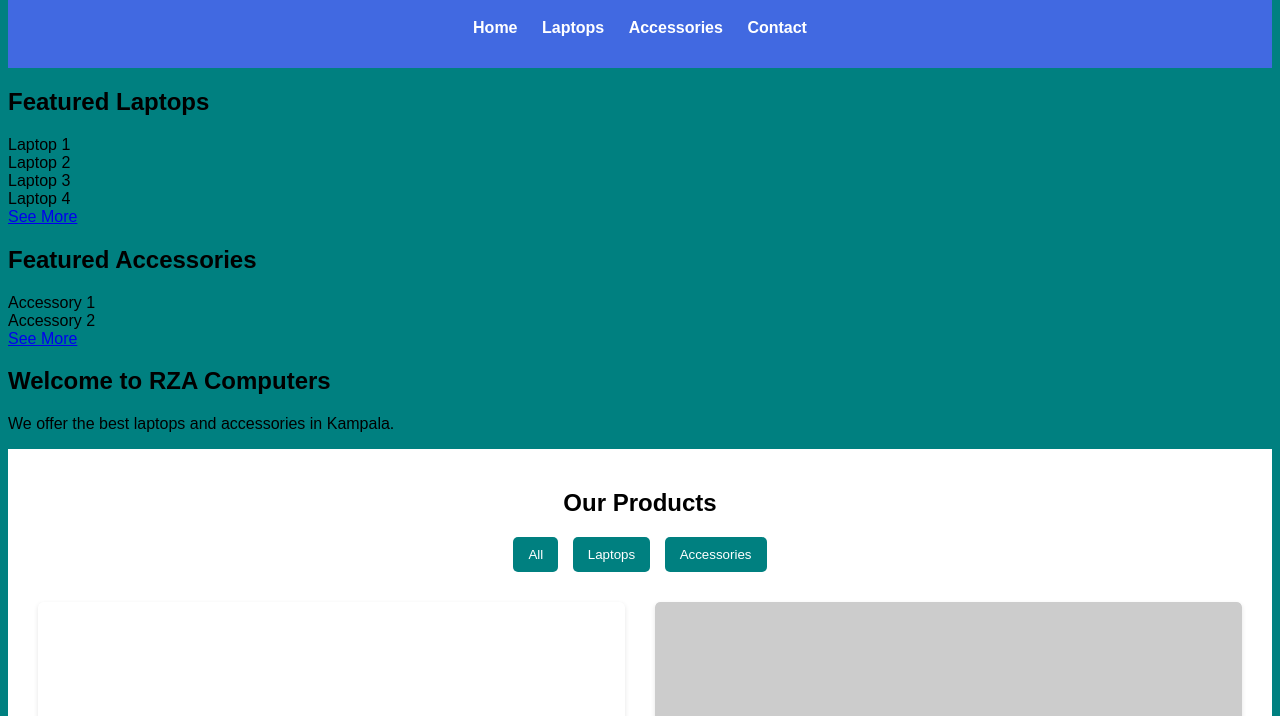
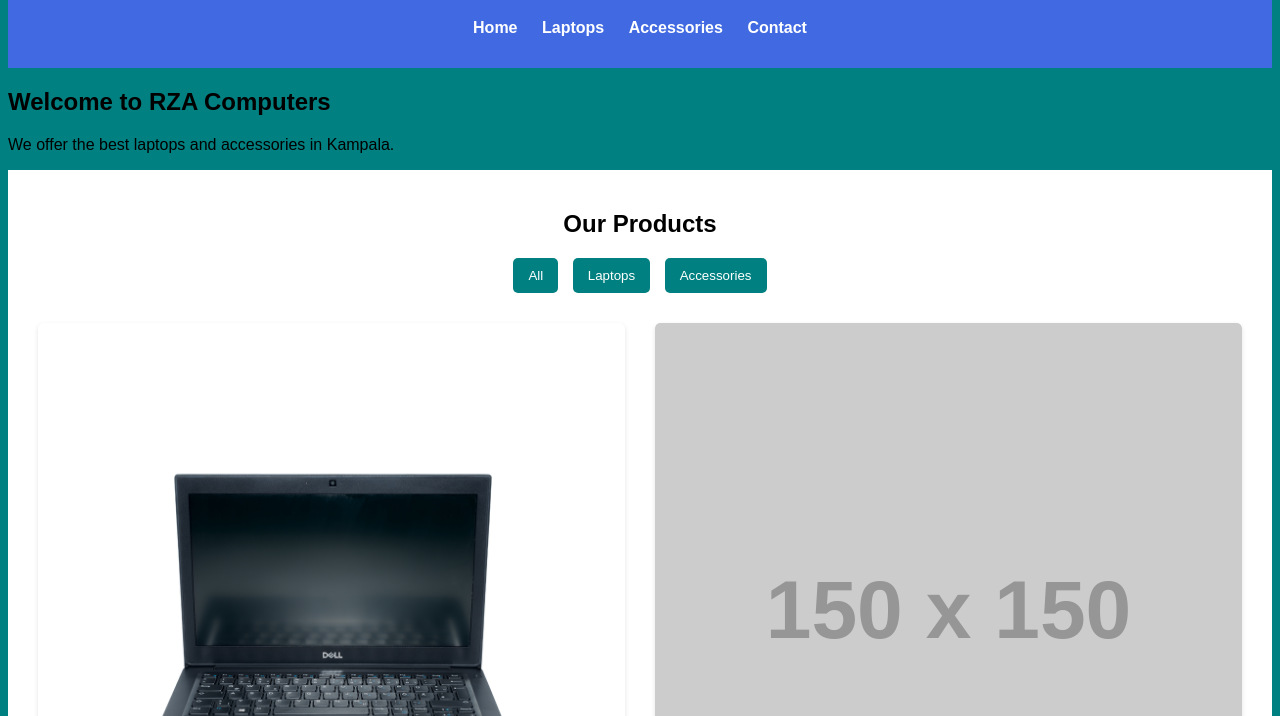
Before and after one commit to RZACOMPUTERS/RZACOMPUTERS.github.io, a plain HTML site: page index.html in a window 1280 px wide. Shown: the part 84-800 px from the top of the page. Drawn offline with Linux system fonts and the light colour scheme; placeholder pictures from the web are drawn by us; files whose address does not match are found by name.

Commit message:
Update index.html

```diff
--- a/index.html
+++ b/index.html
@@ -20,27 +20,7 @@
             <li><a href="#">Contact</a></li>
           </ul>
         </nav>
-      </header>
-
-    <section id="laptops">
-        <h2>Featured Laptops</h2>
-        <div class="product-grid">
-            <div class="product">Laptop 1</div>
-            <div class="product">Laptop 2</div>
-            <div class="product">Laptop 3</div>
-            <div class="product">Laptop 4</div>
-        </div>
-        <a href="all-laptops.html" class="see-more">See More</a>
-    </section>
-
-    <section id="accessories">
-        <h2>Featured Accessories</h2>
-        <div class="product-grid">
-            <div class="product">Accessory 1</div>
-            <div class="product">Accessory 2</div>
-        </div>
-        <a href="all-accessories.html" class="see-more">See More</a>
-    </section>
+    </header>
 
     <section>
         <h2>Welcome to RZA Computers</h2>
```
